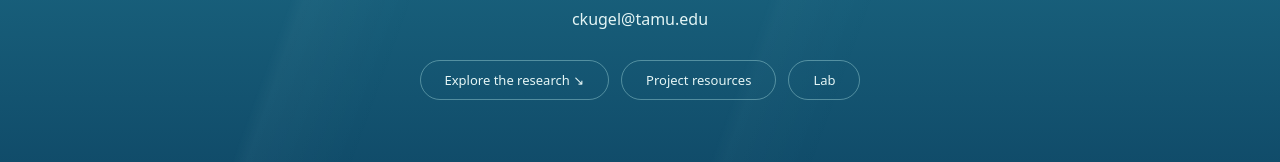
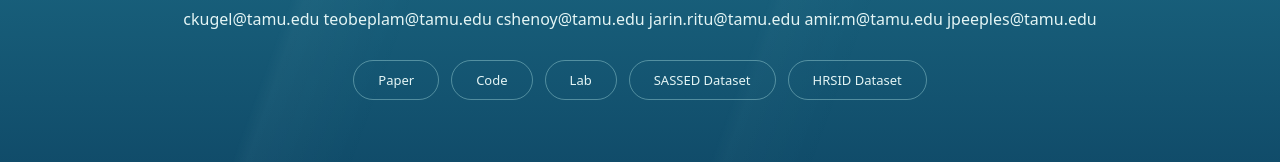
Before and after one commit to Advanced-Vision-and-Learning-Lab/CAPE-Website, a plain HTML site: page index.html in a window 1280 px wide. Shown: the part 778-940 px from the top of the page. Drawn offline with Linux system fonts and the light colour scheme.

Commit message:
Update index.html

```diff
--- a/index.html
+++ b/index.html
@@ -520,12 +520,14 @@
     </p>
 
     <p class="emails">
-      ckugel@tamu.edu
+      ckugel@tamu.edu teobeplam@tamu.edu cshenoy@tamu.edu jarin.ritu@tamu.edu amir.m@tamu.edu jpeeples@tamu.edu
     </p>
     <div class="links">
-      <a href="#overview">Explore the research ↘</a>
-      <a href="#resources">Project resources</a>
-      <a href="https://avll.engr.tamu.edu/">Lab</a>
+      <a href="#overview">Paper</a>
+      <a href="https://github.com/Advanced-Vision-and-Learning-Lab/cape" target="_blank">Code</a>
+      <a href="https://avll.engr.tamu.edu/" target="_blank">Lab</a>
+      <a href="https://data.mendeley.com/datasets/s5j5gzr2vc/4" target="_blank">SASSED Dataset</a>
+       <a href="https://github.com/chaozhong2010/HRSID" target="_blank">HRSID Dataset</a>
     </div>
 
     <p class="scroll">
@@ -563,9 +565,8 @@
       </p>
 
       <div class="frame">
-        METHOD DIAGRAM
-        <br><br>
-        Replace this panel with your architecture figure.
+
+      <br></br>
       </div>
 
       <p class="caption">FIG. 01 — METHOD OVERVIEW</p>
```
